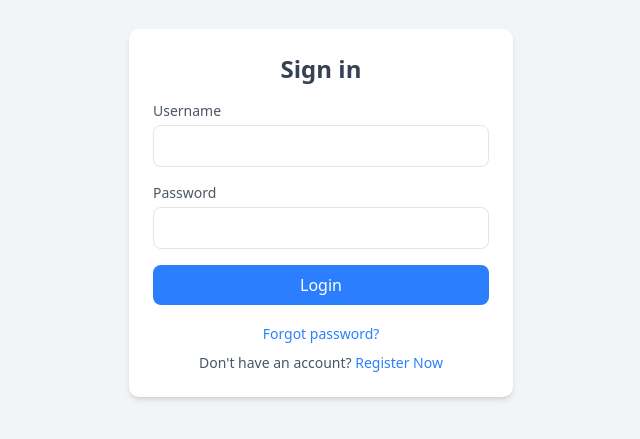
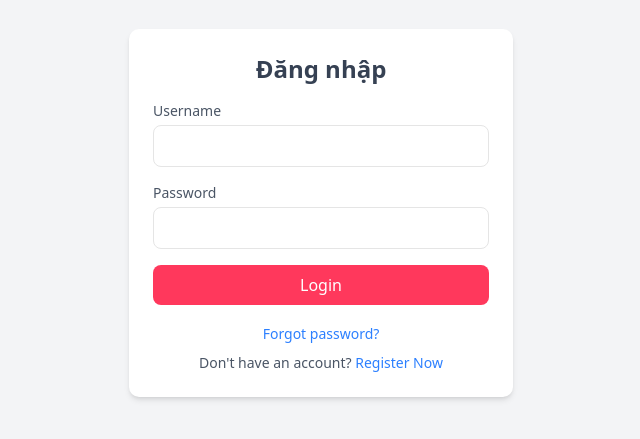
Before and after one commit to HuyTrieuNg/Homestay-web, a React (Vite) app in the folder frontend/: page /login in a window 1280 px wide. Shown: the part 187-626 px from the top of the page, without its empty margins (319-959 px from the left). Built offline with nearby package versions, Linux system fonts and the light colour scheme; no server answers.

Commit message:
HIển thị form đăng nhập trong trang booking khi chưa đăng nhập

```diff
--- a/frontend/src/App.jsx
+++ b/frontend/src/App.jsx
@@ -19,12 +19,12 @@ function App() {
           <Route path="/homestays/:id" element={<HomestayPage />} />
           <Route path="/login" element={<LoginPage />} />
           <Route path="/register" element={<RegisterPage />} />
+          <Route path="/booking" element={<BookingPage />} />
 
           <Route element={<PrivateRoute />}>
             <Route path="/profile" element={<ProfilePage />} />
             <Route path="/host" element={<HostDashboard />} />
             <Route path="/host/newHomestay" element={<HomestayForm />} />
-            <Route path="/booking" element={<BookingPage/>}/>
           </Route>
         </Routes>
       </AuthProvider>
--- /dev/null
+++ b/frontend/src/components/LoginForm.jsx
@@ -0,0 +1,105 @@
+import { useContext, useState } from "react";
+// import { Await, Link } from "react-router-dom";
+// import AuthContext from "../context/AuthContext";
+import AuthContext from "@context/AuthContext";
+import { PropTypes } from "prop-types";
+
+function LoginForm({ fullWidth = false }) {
+  const { loginUser } = useContext(AuthContext);
+  const [loginError, setLoginError] = useState("");
+
+  const handleSubmit = (e) => {
+    e.preventDefault();
+    setLoginError("");
+    const username = e.target.username.value;
+    const password = e.target.password.value;
+    if (username.length > 0) {
+      // loginUser(username, password);
+      const errorMsg = loginUser(username, password);
+
+      if (errorMsg !== true) {
+        setLoginError(errorMsg); // ✅ Cập nhật lỗi vào UI
+      }
+    }
+  };
+
+  return (
+    // Điều chỉnh css theo nơi sử dụng là Login page hay booking page
+    <div
+      className={`p-6 bg-white  ${
+        fullWidth
+          ? "w-full max-w-lg"
+          : "w-full sm:max-w-sm rounded-lg shadow-md"
+      }`}
+    >
+      <h2 className="text-2xl font-semibold text-center text-gray-700">
+        Đăng nhập
+      </h2>
+      <form onSubmit={handleSubmit} className="mt-4">
+        <div className="mb-4">
+          <label
+            htmlFor="username"
+            className="block text-sm font-medium text-gray-600"
+          >
+            Username
+          </label>
+          <input
+            type="text"
+            id="username"
+            name="username"
+            required
+            className="w-full px-3 py-2 mt-1 border rounded-md focus:outline-none focus:ring-2 focus:ring-blue-500"
+          />
+        </div>
+
+        <div className="mb-4">
+          <label
+            htmlFor="password"
+            className="block text-sm font-medium text-gray-600"
+          >
+            Password
+          </label>
+          <input
+            type="password"
+            id="password"
+            name="password"
+            required
+            className="w-full px-3 py-2 mt-1 border rounded-md focus:outline-none focus:ring-2 focus:ring-blue-500"
+          />
+        </div>
+        {loginError && (
+          <div className="mb-4 text-sm text-red-500 bg-red-100 p-2 rounded-md text-center">
+            {loginError}
+          </div>
+        )}
+        <button
+          type="submit"
+          className="w-full px-4 py-2 text-white bg-[#FF385C] rounded-md"
+        >
+          Login
+        </button>
+      </form>
+
+      <div className="mt-4 text-center">
+        <a
+          href="/forgot-password"
+          className="text-sm text-blue-500 hover:underline"
+        >
+          Forgot password?
+        </a>
+        <p className="mt-2 text-sm text-gray-600">
+          Don&apos;t have an account?{" "}
+          <a href="/register" className="text-blue-500 hover:underline">
+            Register Now
+          </a>
+        </p>
+      </div>
+    </div>
+  );
+}
+
+LoginForm.propTypes = {
+  fullWidth: PropTypes.bool,
+};
+
+export default LoginForm;
--- /dev/null
+++ b/frontend/src/hooks/useAuth.js
@@ -0,0 +1,26 @@
+import { useState, useEffect } from "react";
+import { jwtDecode } from "jwt-decode";
+
+const useAuth = () => {
+  const [isAuthenticated, setIsAuthenticated] = useState(false);
+
+  useEffect(() => {
+    const token = localStorage.getItem("authTokens");
+    if (token) {
+      try {
+        const decoded = jwtDecode(token);
+        const isExpired = decoded.exp * 1000 < Date.now();
+        setIsAuthenticated(!isExpired);
+      } catch (error) {
+        console.error("Error decoding token:", error.message || error);
+        setIsAuthenticated(false);
+      }
+    } else {
+      setIsAuthenticated(false);
+    }
+  }, []);
+
+  return isAuthenticated;
+};
+
+export default useAuth;
--- a/frontend/src/pages/LoginPage.jsx
+++ b/frontend/src/pages/LoginPage.jsx
@@ -1,95 +1,106 @@
-import { useContext, useState } from "react";
-import { Await, Link } from "react-router-dom";
-// import AuthContext from "../context/AuthContext";
-import AuthContext from "@context/AuthContext";
+import LoginForm from "@components/LoginForm";
 
-function LoginPage() {
-  const { loginUser } = useContext(AuthContext);
-  const [loginError, setLoginError] = useState("");
-
-  const handleSubmit = (e) => {
-    e.preventDefault();
-    setLoginError("");
-    const username = e.target.username.value;
-    const password = e.target.password.value;
-    if (username.length > 0) {
-      // loginUser(username, password);
-      const errorMsg = loginUser(username, password);
-
-      if (errorMsg !== true) {
-        setLoginError(errorMsg); // ✅ Cập nhật lỗi vào UI
-      }
-    }
-  };
-
+const LoginPage = () => {
   return (
     <div className="flex items-center justify-center min-h-screen bg-gray-100">
-      <div className="w-full max-w-sm p-6 bg-white rounded-lg shadow-md">
-        <h2 className="text-2xl font-semibold text-center text-gray-700">
-          Sign in
-        </h2>
-        <form onSubmit={handleSubmit} className="mt-4">
-          <div className="mb-4">
-            <label
-              htmlFor="username"
-              className="block text-sm font-medium text-gray-600"
-            >
-              Username
-            </label>
-            <input
-              type="text"
-              id="username"
-              name="username"
-              required
-              className="w-full px-3 py-2 mt-1 border rounded-md focus:outline-none focus:ring-2 focus:ring-blue-500"
-            />
-          </div>
-
-          <div className="mb-4">
-            <label
-              htmlFor="password"
-              className="block text-sm font-medium text-gray-600"
-            >
-              Password
-            </label>
-            <input
-              type="password"
-              id="password"
-              name="password"
-              required
-              className="w-full px-3 py-2 mt-1 border rounded-md focus:outline-none focus:ring-2 focus:ring-blue-500"
-            />
-          </div>
-          {loginError && (
-            <div className="mb-4 text-sm text-red-500 bg-red-100 p-2 rounded-md text-center">
-              {loginError}
-            </div>
-          )}
-          <button
-            type="submit"
-            className="w-full px-4 py-2 text-white bg-blue-500 rounded-md hover:bg-blue-600 focus:outline-none focus:ring-2 focus:ring-blue-500"
-          >
-            Login
-          </button>
-        </form>
-
-        <div className="mt-4 text-center">
-          <a
-            href="/forgot-password"
-            className="text-sm text-blue-500 hover:underline"
-          >
-            Forgot password?
-          </a>
-          <p className="mt-2 text-sm text-gray-600">
-            Don&apos;t have an account?{" "}
-            <a href="/register" className="text-blue-500 hover:underline">
-              Register Now
-            </a>
-          </p>
-        </div>
-      </div>
+      <LoginForm />
     </div>
   );
-}
+};
+export default LoginPage;
 
-export default LoginPage;
+// import { useContext, useState } from "react";
+// // import { Await, Link } from "react-router-dom";
+// // import AuthContext from "../context/AuthContext";
+// import AuthContext from "@context/AuthContext";
+
+// function LoginPage() {
+//   const { loginUser } = useContext(AuthContext);
+//   const [loginError, setLoginError] = useState("");
+
+//   const handleSubmit = (e) => {
+//     e.preventDefault();
+//     setLoginError("");
+//     const username = e.target.username.value;
+//     const password = e.target.password.value;
+//     if (username.length > 0) {
+//       // loginUser(username, password);
+//       const errorMsg = loginUser(username, password);
+
+//       if (errorMsg !== true) {
+//         setLoginError(errorMsg); // ✅ Cập nhật lỗi vào UI
+//       }
+//     }
+//   };
+
+//   return (
+//     <div className="flex items-center justify-center min-h-screen bg-gray-100">
+//       <div className="w-full max-w-sm p-6 bg-white rounded-lg shadow-md">
+//         <h2 className="text-2xl font-semibold text-center text-gray-700">
+//           Sign in
+//         </h2>
+//         <form onSubmit={handleSubmit} className="mt-4">
+//           <div className="mb-4">
+//             <label
+//               htmlFor="username"
+//               className="block text-sm font-medium text-gray-600"
+//             >
+//               Username
+//             </label>
+//             <input
+//               type="text"
+//               id="username"
+//               name="username"
+//               required
+//               className="w-full px-3 py-2 mt-1 border rounded-md focus:outline-none focus:ring-2 focus:ring-blue-500"
+//             />
+//           </div>
+
+//           <div className="mb-4">
+//             <label
+//               htmlFor="password"
+//               className="block text-sm font-medium text-gray-600"
+//             >
+//               Password
+//             </label>
+//             <input
+//               type="password"
+//               id="password"
+//               name="password"
+//               required
+//               className="w-full px-3 py-2 mt-1 border rounded-md focus:outline-none focus:ring-2 focus:ring-blue-500"
+//             />
+//           </div>
+//           {loginError && (
+//             <div className="mb-4 text-sm text-red-500 bg-red-100 p-2 rounded-md text-center">
+//               {loginError}
+//             </div>
+//           )}
+//           <button
+//             type="submit"
+//             className="w-full px-4 py-2 text-white bg-blue-500 rounded-md hover:bg-blue-600 focus:outline-none focus:ring-2 focus:ring-blue-500"
+//           >
+//             Login
+//           </button>
+//         </form>
+
+//         <div className="mt-4 text-center">
+//           <a
+//             href="/forgot-password"
+//             className="text-sm text-blue-500 hover:underline"
+//           >
+//             Forgot password?
+//           </a>
+//           <p className="mt-2 text-sm text-gray-600">
+//             Don&apos;t have an account?{" "}
+//             <a href="/register" className="text-blue-500 hover:underline">
+//               Register Now
+//             </a>
+//           </p>
+//         </div>
+//       </div>
+//     </div>
+//   );
+// }
+
+// export default LoginPage;
```
Also changed, not shown: frontend/src/pages/BookingPage.jsx (+54 -30 lines).
